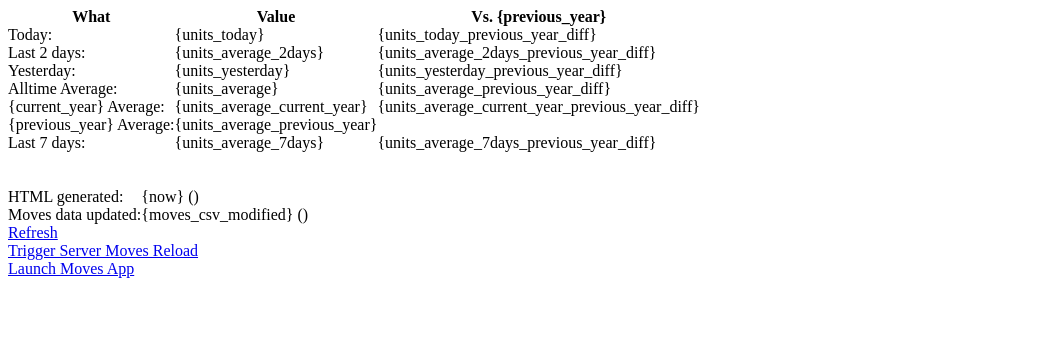
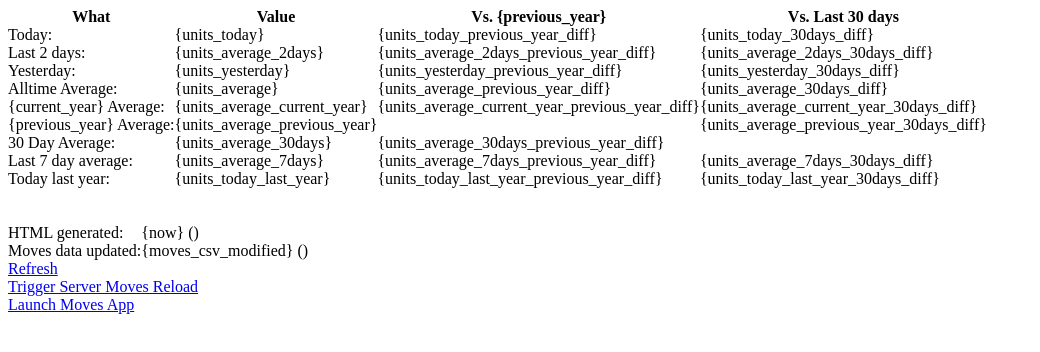
Before and after one commit to ehershey/utilities, a website: page unit-report-template.html in a window 1280 px wide. Shown: the whole page, without its empty margins (0-1040 px from the left). Drawn offline with Linux system fonts and the light colour scheme.

Commit message:
Add 30 day things, new column

```diff
--- a/unit-report-template.html
+++ b/unit-report-template.html
@@ -52,43 +52,62 @@ table,tr,td,th {{
       <th>What</th>
       <th>Value</th>
       <th>Vs. {previous_year}</th>
+      <th>Vs. Last 30 days</th>
     </tr>
     <tr class="{today_class}">
       <td>Today:</td>
       <td>{units_today}</td>
       <td>{units_today_previous_year_diff}</td>
+      <td>{units_today_30days_diff}</td>
     </tr>
     <tr class="{2days_class}">
       <td>Last 2 days:</td>
       <td>{units_average_2days}</td>
       <td>{units_average_2days_previous_year_diff}</td>
+      <td>{units_average_2days_30days_diff}</td>
     </tr>
     <tr>
       <td>Yesterday:</td>
       <td>{units_yesterday}</td>
       <td>{units_yesterday_previous_year_diff}</td>
+      <td>{units_yesterday_30days_diff}</td>
     </tr>
     <tr class="{alltime_class}">
       <td>Alltime Average:</td>
       <td>{units_average}</td>
       <td>{units_average_previous_year_diff}</td>
+      <td>{units_average_30days_diff}</td>
     </tr>
     <tr>
       <td>{current_year} Average:</td>
       <td>{units_average_current_year}</td>
       <td>{units_average_current_year_previous_year_diff}</td>
+      <td>{units_average_current_year_30days_diff}</td>
     </tr>
     <tr>
       <td>{previous_year} Average:</td>
       <td>{units_average_previous_year}</td>
       <td>&nbsp;</td>
+      <td>{units_average_previous_year_30days_diff}</td>
+    </tr>
+    <tr>
+      <td>30 Day Average:</td>
+      <td>{units_average_30days}</td>
+      <td>{units_average_30days_previous_year_diff}</td>
+      <td>&nbsp;</td>
     </tr>
     <tr class="{7days_class}">
-      <td>Last 7 days:</td>
+      <td>Last 7 day average:</td>
       <td>{units_average_7days}</td>
       <td>{units_average_7days_previous_year_diff}</td>
+      <td>{units_average_7days_30days_diff}</td>
     </tr>
-   <tr>
+    <tr>
+      <td>Today last year:</td>
+      <td>{units_today_last_year}</td>
+      <td>{units_today_last_year_previous_year_diff}</td>
+      <td>{units_today_last_year_30days_diff}</td>
+    </tr>
  </table><br>
   <br>
   <table summary="Timestamp information" cellpadding='0'
```
